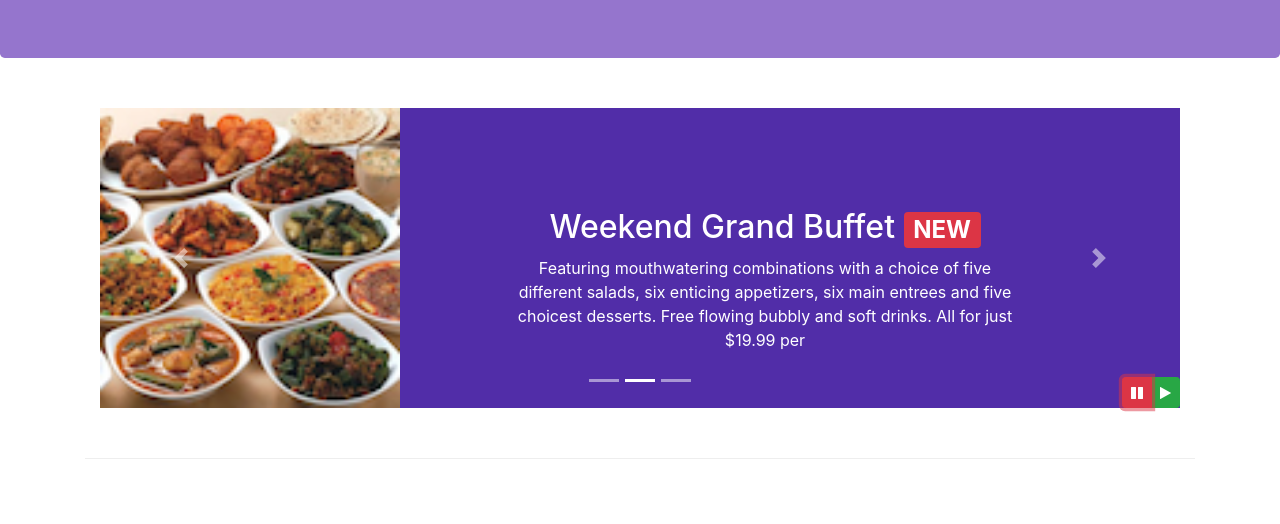
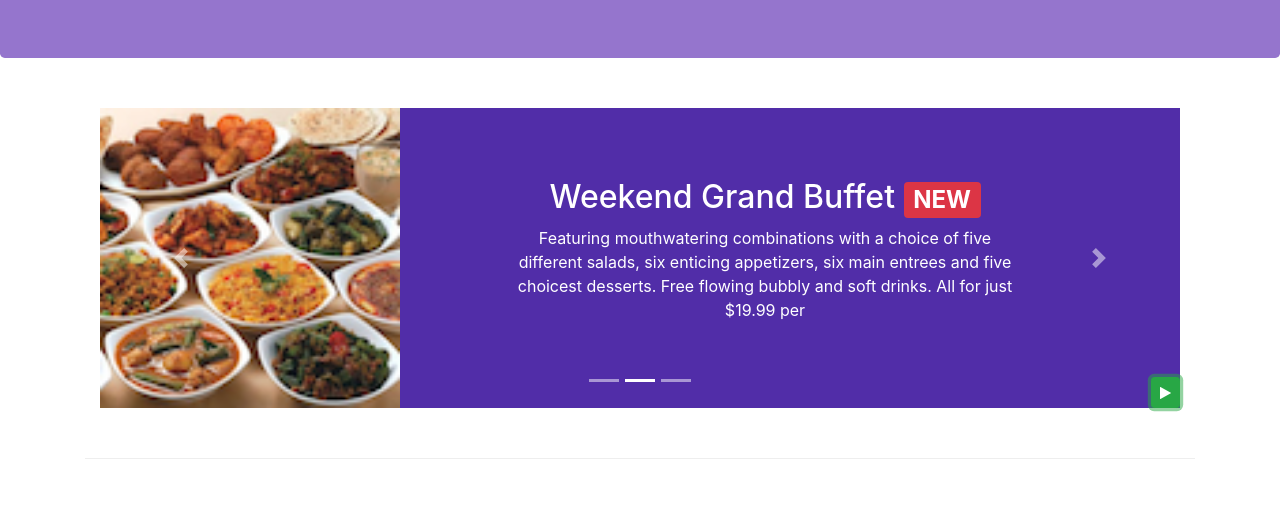
Before and after one commit to MauricioMiramontes/CourseWebDevelopmentReact, a website: page conFusion/index.html in a window 1280 px wide. Both pictures are taken after a click on the button 1137 px from the left and 668 px from the top of the page. Shown: the part 276-800 px from the top of the page. Drawn offline with nearby package versions, Linux system fonts and the light colour scheme.

Commit message:
Bootstrap JQuery part 2

```diff
--- a/conFusion/css/styles.css
+++ b/conFusion/css/styles.css
@@ -61,6 +61,7 @@ body{
 
 .carousel-caption{
     padding-left: 250px;
+    padding-bottom: 50px;
 }
 
 #carouselButton {
--- a/conFusion/index.html
+++ b/conFusion/index.html
@@ -257,14 +257,9 @@
                     <a class="carousel-control-next" href="#mycarousel" role="button" data-slide="next">
                         <span class="carousel-control-next-icon"></span>
                     </a>
-                    <div class="btn-group" id="carouselButton">
-                        <button class="btn btn-danger btn-sm" id="carousel-pause">
-                            <span class="fa fa-pause"></span>
-                        </button>
-                        <button class="btn btn-success btn-sm" id="carousel-play">
-                            <span class="fa fa-play"></span>
-                        </button>
-                    </div>
+                    <button class="btn btn-danger btn-sm" id="carouselButton">
+                        <span id="carousel-button-icon" class="fa fa-pause"></span>
+                    </button>
                 </div>
             </div>
         </div>
@@ -470,13 +465,24 @@
     <script src="node_modules/popper.js/dist/umd/popper.min.js"></script>
     <script src="node_modules/bootstrap/dist/js/bootstrap.min.js"></script>
     <script>
-        $(document).ready(function(){
-            $("#mycarousel").carousel( { interval: 2000 } );
-            $("#carousel-pause").click(function(){
-                $("#mycarousel").carousel('pause');
-            });
-            $("#carousel-play").click(function(){
-                $("#mycarousel").carousel('cycle');
+        $(document).ready(function () {
+            $("#mycarousel").carousel({ interval: 2000 });
+            $("#carouselButton").click(function () {
+                if ($("#carouselButton").children("span").hasClass('fa-pause')) {
+                    $("#mycarousel").carousel('pause');
+                    $("#carouselButton").children("span").removeClass('fa-pause');
+                    $("#mycarousel").children("#carouselButton").removeClass("btn-danger");
+                    $("#mycarousel").children("#carouselButton").addClass("btn-success");
+                    $("#carouselButton").children("span").addClass('fa-play');
+
+                }
+                else if ($("#carouselButton").children("span").hasClass('fa-play')) {
+                    $("#mycarousel").carousel('cycle');
+                    $("#carouselButton").children("span").removeClass('fa-play');
+                    $("#mycarousel").children("#carouselButton").removeClass("btn-success");
+                    $("#mycarousel").children("#carouselButton").addClass("btn-danger");
+                    $("#carouselButton").children("span").addClass('fa-pause');
+                }
             });
         });
     </script>
```
